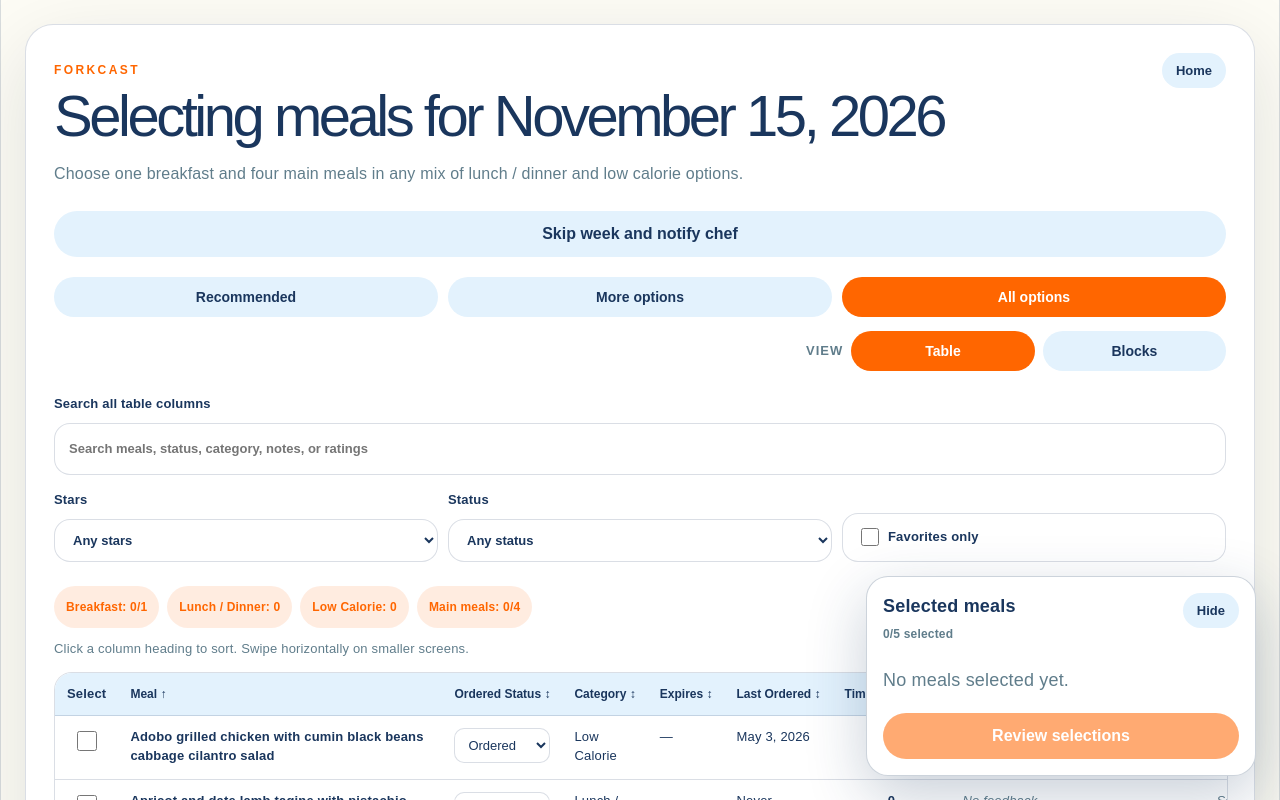
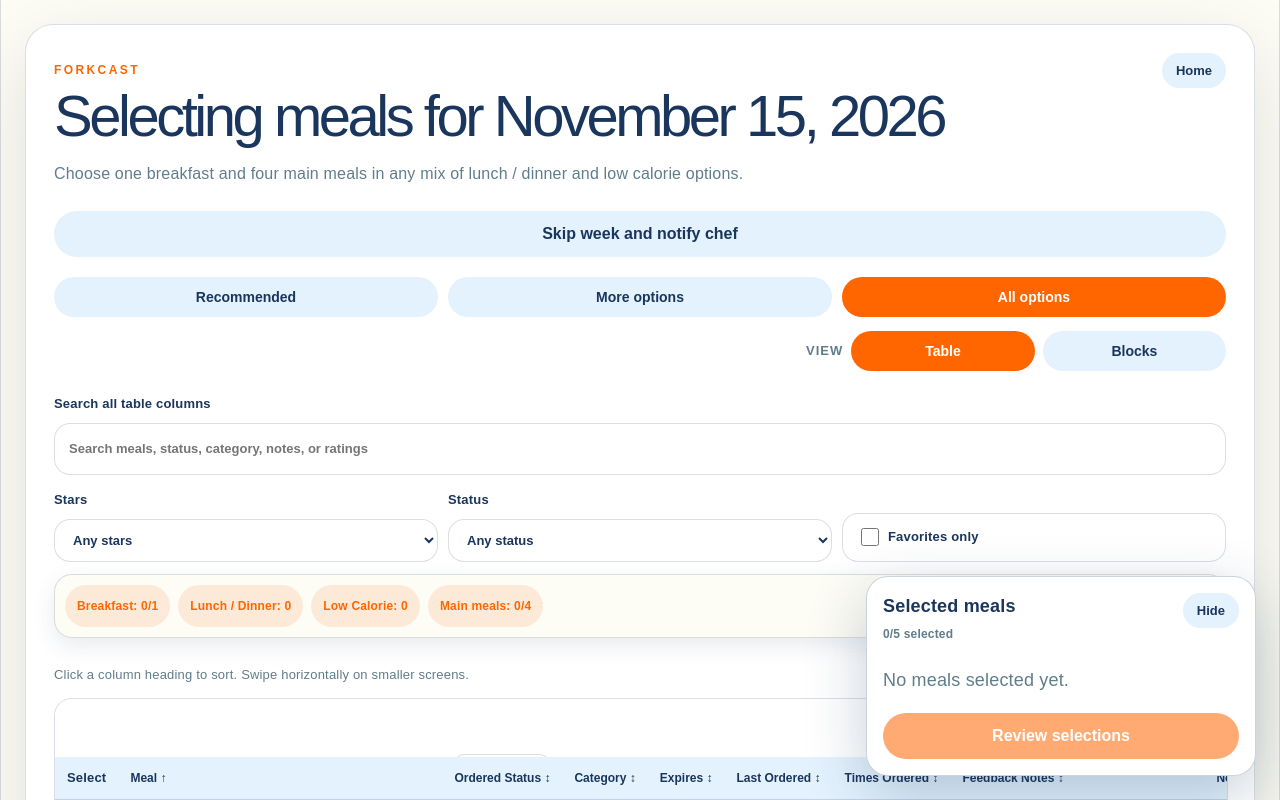
Before and after one commit to meshulallc-bit/forkcast, a React (Vite) app: page / in a window 1280 px wide. Both pictures are taken after a click on the button "View all meal options". Shown: the top 800 px of the page. Built offline with nearby package versions, Linux system fonts and the light colour scheme.

Commit message:
Add sticky selection progress links

```diff
--- a/src/App.css
+++ b/src/App.css
@@ -152,6 +152,7 @@ button:disabled {
 
 .meal-section {
   margin-top: 28px;
+  scroll-margin-top: 72px;
 }
 
 .section-heading {
@@ -944,12 +945,32 @@ button:disabled {
   margin-top: 24px;
 }
 
-.table-selection-summary {
+.selection-progress-bar {
+  position: sticky;
+  top: 0;
+  z-index: 12;
   display: flex;
-  flex-wrap: wrap;
+  flex-wrap: nowrap;
   align-items: center;
   gap: 8px;
-  margin-bottom: 8px;
+  margin: 12px 0 18px;
+  overflow-x: auto;
+  border: 1px solid var(--border);
+  border-radius: 18px;
+  background: rgba(253, 252, 245, 0.97);
+  padding: 10px;
+  box-shadow: 0 8px 22px rgba(26, 54, 93, 0.1);
+  -webkit-overflow-scrolling: touch;
+}
+
+.selection-progress-bar .complete-pill,
+.selection-progress-bar .open-pill,
+.selection-progress-bar .table-result-count {
+  flex: 0 0 auto;
+}
+
+.selection-progress-bar a {
+  text-decoration: none;
 }
 
 .table-result-count {
@@ -995,7 +1016,7 @@ button:disabled {
 
 .menu-table thead th {
   position: sticky;
-  top: 0;
+  top: 58px;
   z-index: 2;
   background: var(--clear-sky-blue);
   color: var(--forkcast-navy);
@@ -1505,7 +1526,7 @@ button:disabled {
   }
 
   .table-result-count {
-    width: 100%;
+    width: auto;
     margin-left: 0;
   }
 
--- a/src/App.tsx
+++ b/src/App.tsx
@@ -1927,13 +1927,26 @@ function App() {
                   Favorites only
                 </label>
               </div>
-              {menuView === 'block' && <nav className="category-tabs" aria-label="Meal category shortcuts">
-                {menuCategories.map((category) => (
-                  <a href={`#${category}-section`} key={category}>{categoryLabels[category].replace(' / ', '/')}</a>
-                ))}
-              </nav>}
             </>
           )}
+          <nav className="selection-progress-bar" aria-label="Selection progress and category shortcuts">
+            {menuView === 'block' ? (
+              <>
+                <a className={selectedBreakfastCount === 1 ? 'complete-pill' : 'open-pill'} href="#breakfast-section">Breakfast: {selectedBreakfastCount}/1</a>
+                <a className="open-pill" href="#lunchDinner-section">Lunch / Dinner: {selectedCount(meals, selectedMealIds, 'lunchDinner')}</a>
+                <a className="open-pill" href="#lowCalorie-section">Low Calorie: {selectedCount(meals, selectedMealIds, 'lowCalorie')}</a>
+                <a className={mainSelectedCount === 4 ? 'complete-pill' : 'open-pill'} href="#lunchDinner-section">Main meals: {mainSelectedCount}/4</a>
+              </>
+            ) : (
+              <>
+                <span className={selectedBreakfastCount === 1 ? 'complete-pill' : 'open-pill'}>Breakfast: {selectedBreakfastCount}/1</span>
+                <span className="open-pill">Lunch / Dinner: {selectedCount(meals, selectedMealIds, 'lunchDinner')}</span>
+                <span className="open-pill">Low Calorie: {selectedCount(meals, selectedMealIds, 'lowCalorie')}</span>
+                <span className={mainSelectedCount === 4 ? 'complete-pill' : 'open-pill'}>Main meals: {mainSelectedCount}/4</span>
+                <span className="table-result-count">{tableMeals.length} meals shown</span>
+              </>
+            )}
+          </nav>
           {menuView === 'block' ? menuCategories.map((category) => {
               const count = selectedCount(meals, selectedMealIds, category)
               const target = categoryTargets[category]
@@ -1954,13 +1967,6 @@ function App() {
               )
             }) : (
               <section className="menu-table-section" aria-label="Meal options table">
-                <div className="table-selection-summary">
-                  <span className={selectedCount(meals, selectedMealIds, 'breakfast') === 1 ? 'complete-pill' : 'open-pill'}>Breakfast: {selectedCount(meals, selectedMealIds, 'breakfast')}/1</span>
-                  <span className="open-pill">Lunch / Dinner: {selectedCount(meals, selectedMealIds, 'lunchDinner')}</span>
-                  <span className="open-pill">Low Calorie: {selectedCount(meals, selectedMealIds, 'lowCalorie')}</span>
-                  <span className={mainSelectedCount === 4 ? 'complete-pill' : 'open-pill'}>Main meals: {mainSelectedCount}/4</span>
-                  <span className="table-result-count">{tableMeals.length} meals shown</span>
-                </div>
                 <p className="table-scroll-hint">Click a column heading to sort. Swipe horizontally on smaller screens.</p>
                 <div className="menu-table-shell">
                   <table className="menu-table">
```
